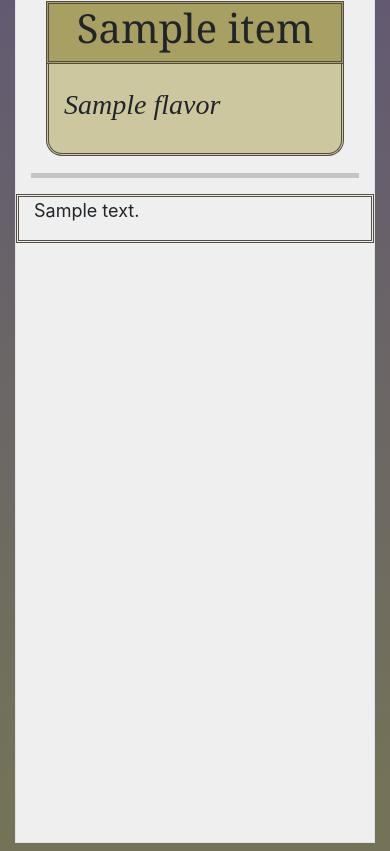
After one commit to IJumpAround/aftermath, a Django app: template aftermath_django/item_management/templates/item_management/item_template.html in a window 390 px wide. The commit adds this page. Shown: the part 96-947 px from the top of the page. Run offline with Django 3.2, Linux system fonts and the light colour scheme; the template is opened without the code that fills it: most values are stand-ins (such as "Sample title", 1, 10 or a date in 2020); some libraries are stand-ins or nearby versions; grey boxes are pictures that could not be loaded.

Commit message:
Started to style the pages. Made a base template for base site structure. Other templates inherit from it and fill in blocks as needed. Set up view to return item view based on item type.
Made name, flavor, and text_description parts of the single item view.

```diff
--- /dev/null
+++ b/aftermath_django/item_management/static/item_management/css/item_template.css
@@ -0,0 +1,54 @@
+h1 {
+    font-family: Georgia, serif;
+}
+
+.item-name-div {
+    background: var(--die-highlight-color);
+    border: 3px double var(--die-muted-brown);
+    text-align: center;
+}
+
+.item-details-div {
+    height: 100vh;
+}
+
+.table-container {
+    padding-left: 0 !important;
+    padding-right: 0!important;
+    padding-top: 0!important;
+}
+
+i.item-flavor {
+    font-family: Luminari, serif;
+
+}
+
+div.item-flavor {
+    --curve-px: 16px;
+    background: var(--die-highlight-faint);
+    border: 3px double var(--die-muted-brown);
+    border-top: 0;
+    border-bottom-left-radius: var(--curve-px);
+    border-bottom-right-radius: var(--curve-px);
+}
+
+
+div.item-description {
+    border: 3px double var(--die-muted-brown);
+    font-size: 18px;
+}
+
+hr.solid {
+  border: 2px solid var(--die-brown);
+    background-color: var(--die-brown);
+    /*color: green!important;*/
+    /*background-color: green!important;*/
+    /*background: var(--die-muted-brown);*/
+    /*border-color: var(--die-muted-brown);*/
+}
+
+
+/*div.item-details-div div.col-12 div {*/
+/*    padding-left: 120px;*/
+/*    margin-left: 20px;*/
+/*}*/
--- a/aftermath_django/item_management/static/item_management/css/items.css
+++ b/aftermath_django/item_management/static/item_management/css/items.css
@@ -3,7 +3,8 @@
 body {
     padding: 0;
     margin: 0;
-    background: #f2f6e9;
+background: rgb(117,115,87);
+background: linear-gradient(0deg, rgba(117,115,87,1) 0%, rgba(117,115,87,1) 3%, rgba(97,87,117,1) 100%);
 }
 
 .table-div {
--- a/aftermath_django/item_management/static/item_management/css/nav.css
+++ b/aftermath_django/item_management/static/item_management/css/nav.css
@@ -1,18 +1,47 @@
 
 .navbar {
-    background:#6ab446;
+
+      border-bottom: 2px solid var(--analogous-1);
+    background: var(--main-bg-color)!important;
 }
+
 .nav-link,
 .navbar-brand {
     color: #fff;
     cursor: pointer;
 }
+
 .nav-link {
     margin-right: 1em !important;
 }
+
 .nav-link:hover {
     color: #000;
 }
+
 .navbar-collapse {
     justify-content: flex-end;
 }
+
+
+.navbar-logo {
+    border-radius: 50%;
+    padding: 5px;
+    width: 150px;
+
+    max-width: 50%;
+    height: auto;
+    opacity: 100%;
+
+    transition: opacity 2s;
+
+}
+
+
+.navbar-logo:hover {
+    opacity: 40%;
+}
+
+.table-dark {
+
+}
--- a/aftermath_django/item_management/static/item_management/css/tables.css
+++ b/aftermath_django/item_management/static/item_management/css/tables.css
@@ -1,3 +1,17 @@
+:root {
+  --main-bg-color: #464454;
+  --compliment: #756b57;
+    --bright-compliment: #b7a36c;
+    --analogous-1: #576175;
+    --die-highlight-color: #A89F62;
+    --die-highlight-faint: #cdc79f;
+    --die-highlight-color-vibrant: #c1b353;
+    --die-muted-brown: #544D44;
+    --die-brown: #4e443a;
+    --main-bg-color-lighter: #76718f;
+}
+
+
 .truncate {
     max-width: 75px;
     white-space: nowrap;
@@ -31,14 +45,19 @@ table td {
 div .table-container {
     padding-left: 30px;
     padding-right: 30px;
-    padding-top: 15px
+    padding-top: 15px;
+    background: #efefef !important;
 }
 
 
 .attuned {
-    color: #e2b327;
+    color: var(--die-highlight-color-vibrant);
+}
+
+.unattuned {
+    color: var(--main-bg-color-lighter)
 }
 
 .not-attunable {
-    color: rgba(102, 101, 103, 0.45);
+    color:var(--compliment)
 }
--- a/aftermath_django/item_management/static/item_management/js/items.js
+++ b/aftermath_django/item_management/static/item_management/js/items.js
@@ -65,12 +65,12 @@ $(document).ready(function () {
                         let requires = data
                         let attuned = row.is_attuned
 
-                        let placeholder = ""
+                        let placeholder
 
                         if (requires && attuned) {
                             placeholder = "<i class='fas fa-lock attuned'/>"
                         } else if (requires) {
-                            placeholder = '<i class="fas fa-lock-open"/>'
+                            placeholder = '<i class="fas fa-lock-open unattuned"/>'
                         } else {
                             placeholder = '<i class="fas fa-times not-attunable"/>'
                         }
--- /dev/null
+++ b/aftermath_django/item_management/templates/item_management/base_template.html
@@ -0,0 +1,36 @@
+<!DOCTYPE html>
+<html lang="en">
+<head>
+    <meta charset="UTF-8">
+    {% load static %}
+    <title>Aftermath</title>
+    <link rel="stylesheet" type="text/css" href="{% static "item_management/css/items.css" %}">
+    <link rel="stylesheet" type="text/css" href="{% static "item_management/css/tables.css" %}">
+    <link rel="stylesheet" type="text/css" href="{% static "item_management/css/nav.css" %}">
+    <link rel="stylesheet" type="text/css" href="{% static "lib/bootstrap/css/bootstrap.min.css" %}">
+    <link rel="stylesheet" type="text/css" href="{% static "lib/DataTables/datatables.min.css" %}">
+
+    {% block additional_css %} {% endblock additional_css %}
+</head>
+
+<body>
+{% include 'item_management/navbar.html' %}
+
+<div class="container-fluid">
+<div class="row my-2">
+    <div class="col-md-1 col-lg-2 d-none d-md-block"></div>
+    <div class="col-sm-12 col-md-10 col-lg-8">
+        <div class="container-fluid border table-container" style="height: 100vh">
+
+         {%  block content  %} {% endblock content %}
+
+        </div>
+    </div>
+    <div class="col-md-1 col-lg-2 d-none d-md-block"></div>
+</div>
+</div>
+</body>
+
+{% block scripts %} {% endblock scripts %}
+
+</html>
--- /dev/null
+++ b/aftermath_django/item_management/templates/item_management/item_template.html
@@ -0,0 +1,52 @@
+{% extends 'item_management/base_template.html' %}
+
+{% block additional_css %}
+    {% load static %}
+    <link rel="stylesheet" type="text/css" href="{% static "item_management/css/item_template.css" %}">
+
+{% endblock additional_css %}
+
+{% block content %}
+    <div class="item-details-div container-fluid">
+        <div class="row">
+            <div class="col-sm-1"></div>
+            <div class="col-sm-12 col-lg-10">
+                <div class="row ">
+                    <div class="col-1"></div>
+                    <div class="col-10 item-name-div">
+                        <h1>{{ item.name }}</h1>
+                    <div class="col-1"></div>
+                    </div>
+                </div>
+                {% if item.flavor %}
+                    <div class="row">
+                    <div class="col-1"></div>
+                        <div class="col-10 item-flavor">
+                        <br>
+                            <h3>
+                                <i class="item-flavor">{{ item.flavor }}</i>
+                            </h3>
+                            <br>
+                        </div>
+                    <div class="col-1"></div>
+                    </div>
+                {% endif %}
+
+                <hr class="solid">
+                {% if item.text_description %}
+                    <div class="row" style="margin-top: 10px;">
+                    <div class="col item-description">
+                    {{ item.text_description|linebreaks }}
+                    </div>
+                    </div>
+
+                {% endif %}
+
+            </div>
+            <div class="col-sm-1 d-none d-sm-block">
+            </div>
+        </div>
+    </div>
+
+
+{% endblock content %}
--- a/aftermath_django/item_management/templates/item_management/navbar.html
+++ b/aftermath_django/item_management/templates/item_management/navbar.html
@@ -1,10 +1,7 @@
-{% load static %}
-<link rel="stylesheet" type="text/css" href="{% static "lib/bootstrap/css/bootstrap.min.css" %}">
-<link rel="stylesheet" type="text/css" href="{% static "item_management/css/nav.css" %}">
-<link rel="stylesheet" type="text/css" href="{% static "lib/bootstrap/css/bootstrap.min.css" %}">
-<link rel="stylesheet" type="text/css" href="{% static "lib/DataTables/datatables.min.css" %}">
 <nav class="navbar navbar-expand-md">
-    <a class="navbar-brand" href="#">Logo</a>
+    {% load static %}
+    <a class="navbar-brand" href="{% url "item_management:items" %}">
+        <img class="navbar-logo" alt="logo" src="{% static "item_management/img/img.png" %}"/></a>
     <button class="navbar-toggler navbar-dark" type="button" data-toggle="collapse" data-target="#main-navigation">
         <span class="navbar-toggler-icon"></span>
     </button>
--- a/aftermath_django/item_management/urls.py
+++ b/aftermath_django/item_management/urls.py
@@ -2,10 +2,10 @@ from django.urls import path
 
 
 from item_management import views
-from item_management.views import WeaponDetailView
+from item_management.views import generic_item_view
 
 app_name = 'item_management'
 urlpatterns = [
     path('', views.aftermath_index, name='items'),
-    path('weapon/<int:pk>/', WeaponDetailView.as_view(), name='weapons'),
+    path('<str:item_type>/<int:pk>/', generic_item_view, name='weapons'),
 ]
```
Also changed, not shown: aftermath_django/item_management/templates/item_management/index.html (+1 -12 lines), aftermath_django/item_management/templates/item_management/item_view_template.html (deleted, +0 -19 lines), aftermath_django/item_management/templates/item_management/items.html (+10 -20 lines), aftermath_django/item_management/templates/item_management/test.html (deleted, +0 -11 lines), aftermath_django/item_management/views.py (+16 -5 lines).
